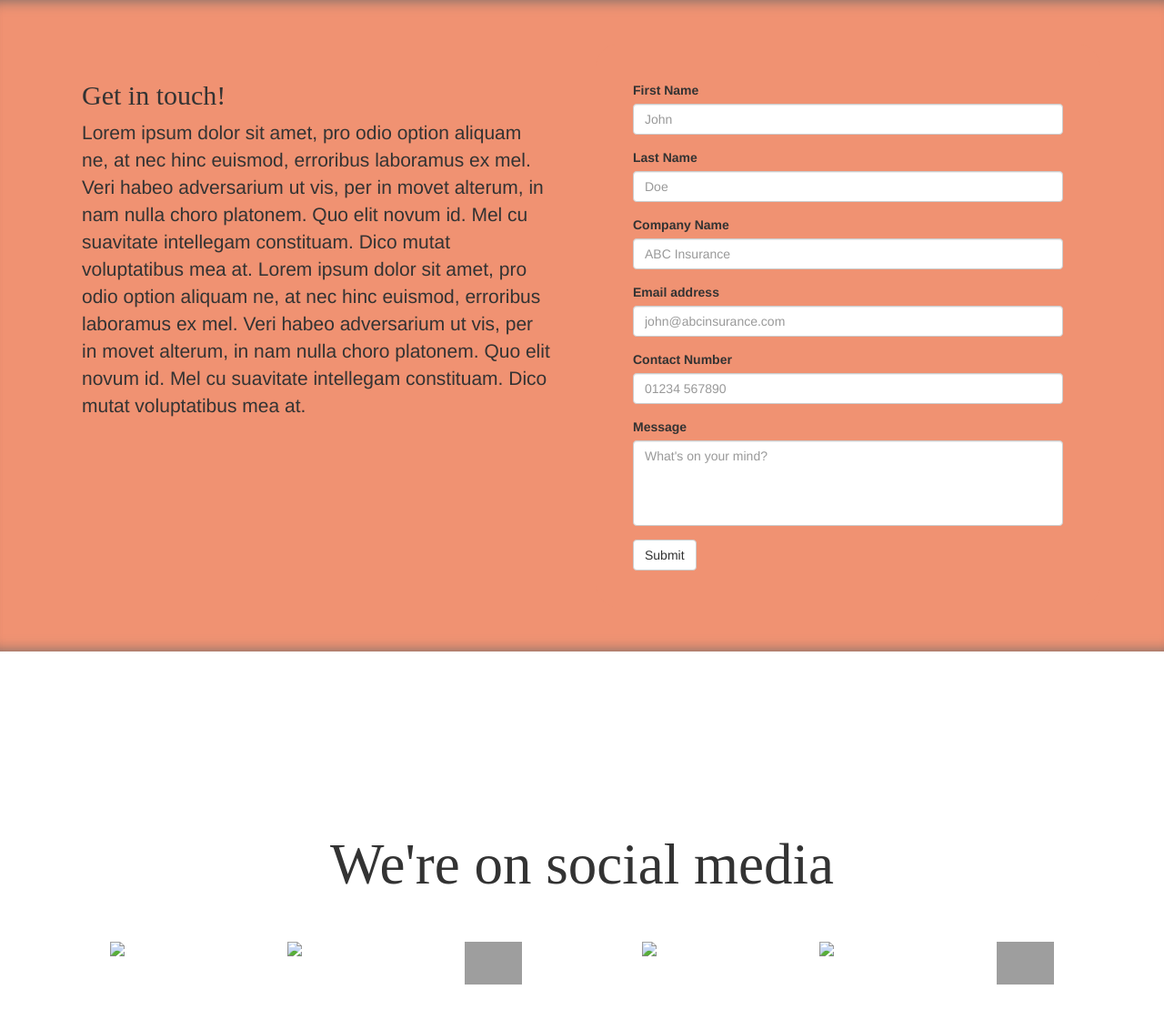
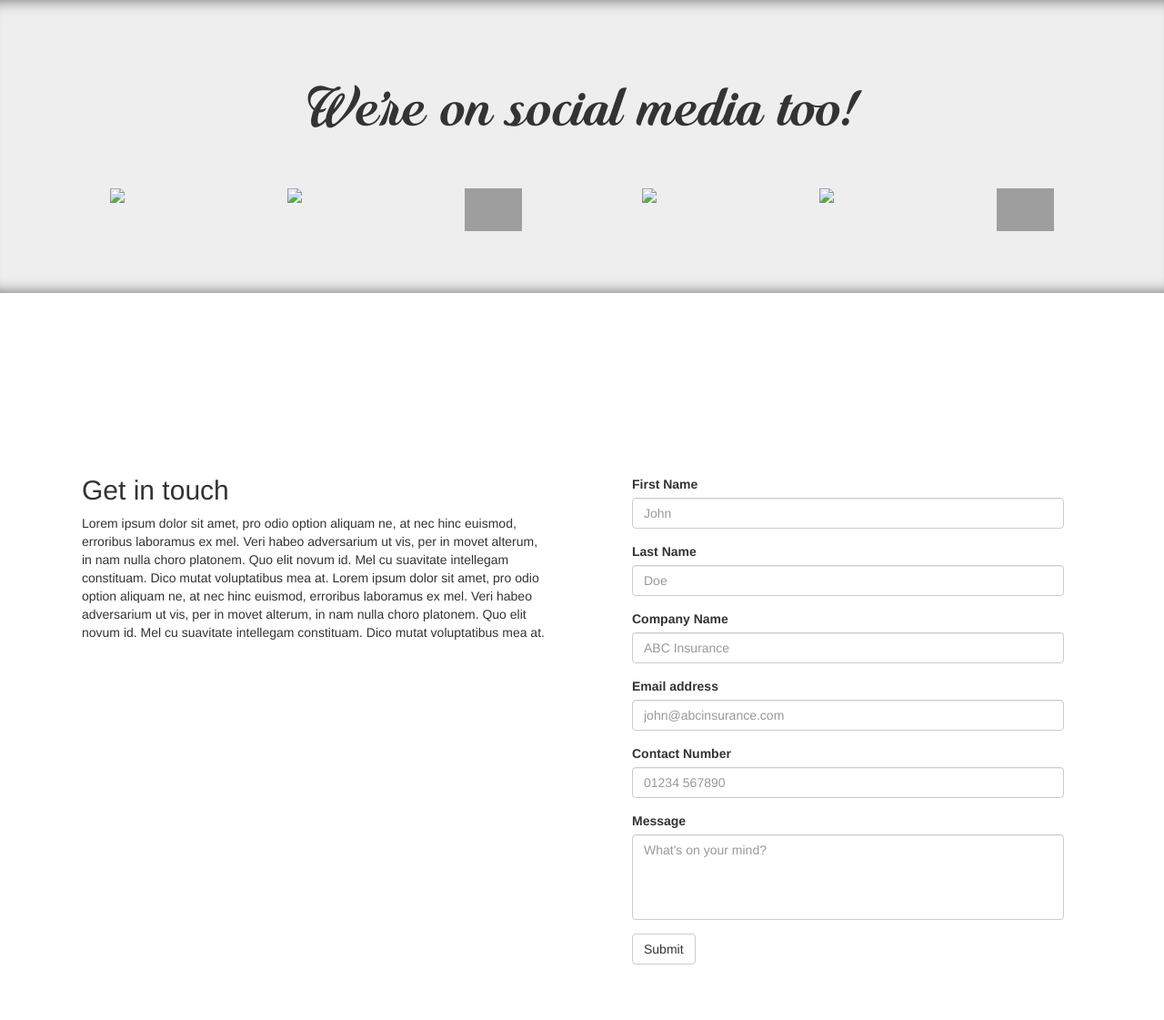
Before and after one commit to ThomasDavidPacker/Silver-Softworks, a Jekyll site: the page built from contact.html, in a window 1280 px wide and 1400 px high, scrolled down 1316 px. Shown: the part 260-1381 px from the top of the window at 91% size. Built offline with Jekyll 4.4.1, drawn with Linux system fonts in a browser that asks for light colours; grey boxes are pictures that could not be loaded.

Commit message:
Contact form update
Contact form update

```diff
--- a/contact.html
+++ b/contact.html
@@ -58,54 +58,12 @@ layout: default
 		</div>
 	</a>
 
-	<div class="jumbotron shadow" id="c_jumbotron_full_width_orange">
-		<div class="container">
-			<div class="row">
-				<div class="col-md-6">
-					<div class="c_section_content">
-						<h2 class="c_silsof_header">Get in touch!</h2>
-						<p class="small">Lorem ipsum dolor sit amet, pro odio option aliquam ne, at nec hinc euismod, erroribus laboramus ex mel. Veri habeo adversarium ut vis, per in movet alterum, in nam nulla choro platonem. Quo elit novum id. Mel cu suavitate intellegam constituam. Dico mutat voluptatibus mea at.
-							Lorem ipsum dolor sit amet, pro odio option aliquam ne, at nec hinc euismod, erroribus laboramus ex mel. Veri habeo adversarium ut vis, per in movet alterum, in nam nulla choro platonem. Quo elit novum id. Mel cu suavitate intellegam constituam. Dico mutat voluptatibus mea at.</p>
-					</div>
-				</div>
-				<div class="col-md-6">
-					<form class="c_contact_form">
-						<div class="form-group">
-							<label for="firstName">First Name</label>
-							<input type="text" class="form-control" id="firstName" placeholder="John">
-						</div>
-						<div class="form-group">
-							<label for="lastName">Last Name</label>
-							<input type="text" class="form-control" id="lastName" placeholder="Doe">
-						</div>
-						<div class="form-group">
-							<label for="companyName">Company Name</label>
-							<input type="text" class="form-control" id="companyName" placeholder="ABC Insurance">
-						</div>
-						<div class="form-group">
-						    <label for="email">Email address</label>
-						    <input type="email" class="form-control" id="email" placeholder="john@abcinsurance.com">
-			  			</div>
-						<div class="form-group">
-							<label for="contactNumber">Contact Number</label>
-							<input type="text" class="form-control" id="contactNumber" placeholder="01234 567890">
-						</div>
-						<div class="form-group">
-							<label for="message">Message</label>
-							<textarea class="form-control" id="message" rows="4" style="resize: none;" placeholder="What's on your mind?"></textarea>
-						</div>
-			  			<button type="submit" class="btn btn-default">Submit</button>
-					</form>
-				</div>
-			</div>
-		</div>
-	</div>
-	<div class="c_section_large">
+	<div class="jumbotron shadow" id="c_jumbotron_full_width">
 		<div class="container">
 			<div class="row">
 				<div class="col-md-12">
 					<div class="c_section_content_center">
-						<h1 class="c_silsof_header c_header_large">We're on social media</h1>
+						<h1 class="c_silsof_header c_header_large">We're on social media too!</h1>
 					</div>
 				</div>
 			</div>
@@ -143,4 +101,47 @@ layout: default
 			</div>
 		</div>
 	</div>
+	<div class="c_section_large">
+		<div class="container">
+			<div class="row">
+				<div class="col-md-6">
+					<div class="c_section_content">
+						<h2>Get in touch</h2>
+						<p>Lorem ipsum dolor sit amet, pro odio option aliquam ne, at nec hinc euismod, erroribus laboramus ex mel. Veri habeo adversarium ut vis, per in movet alterum, in nam nulla choro platonem. Quo elit novum id. Mel cu suavitate intellegam constituam. Dico mutat voluptatibus mea at.
+							Lorem ipsum dolor sit amet, pro odio option aliquam ne, at nec hinc euismod, erroribus laboramus ex mel. Veri habeo adversarium ut vis, per in movet alterum, in nam nulla choro platonem. Quo elit novum id. Mel cu suavitate intellegam constituam. Dico mutat voluptatibus mea at.</p>
+					</div>
+				</div>
+				<div class="col-md-6">
+					<form class="c_contact_form">
+						<div class="form-group">
+							<label for="firstName">First Name</label>
+							<input type="text" class="form-control" id="firstName" placeholder="John">
+						</div>
+						<div class="form-group">
+							<label for="lastName">Last Name</label>
+							<input type="text" class="form-control" id="lastName" placeholder="Doe">
+						</div>
+						<div class="form-group">
+							<label for="companyName">Company Name</label>
+							<input type="text" class="form-control" id="companyName" placeholder="ABC Insurance">
+						</div>
+						<div class="form-group">
+						    <label for="email">Email address</label>
+						    <input type="email" class="form-control" id="email" placeholder="john@abcinsurance.com">
+			  			</div>
+						<div class="form-group">
+							<label for="contactNumber">Contact Number</label>
+							<input type="text" class="form-control" id="contactNumber" placeholder="01234 567890">
+						</div>
+						<div class="form-group">
+							<label for="message">Message</label>
+							<textarea class="form-control" id="message" rows="4" style="resize: none;" placeholder="What's on your mind?"></textarea>
+						</div>
+			  			<button type="submit" class="btn btn-default">Submit</button>
+					</form>
+				</div>
+			</div>
+		</div>
+	</div>
+
 </div>
--- /dev/null
+++ b/css/fonts.css
@@ -0,0 +1,5 @@
+@font-face
+{
+    font-family: QuinchoScript;
+    src: url(/fonts/QuinchoScript_PersonalUse.ttf);
+}
--- a/css/style.css
+++ b/css/style.css
@@ -120,14 +120,7 @@
 }
 */
 
-.c_contact_form
-{
-	background-color: #f09272;
-	border: 1px solid #f09272;
-	padding: 20px;
-	border-radius: 25px;
-	padding: 40px;
-}
+
 
 #c_main_navbar
 {
@@ -386,3 +379,10 @@
 	padding: 20px;
 	border-left: 5px solid #f09272;
 }
+
+/* CONTACT */
+
+.c_contact_form
+{
+	padding: 40px;
+}
```
Also changed, not shown: fonts/QuinchoScript_PersonalUse.ttf (added).
